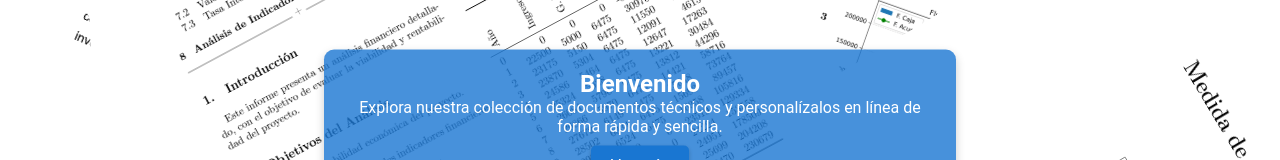
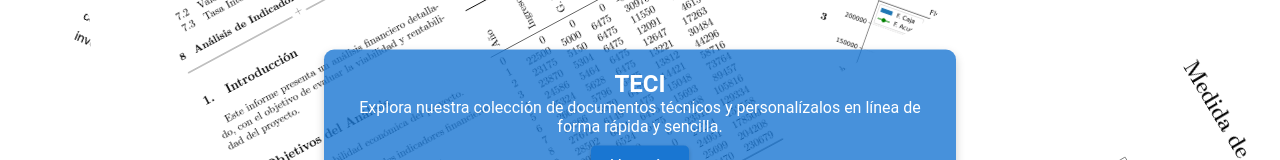
Before and after one commit to trabajosestudiosconsultoriainf/trabajosestudiosconsultoriainf.github.io, a plain HTML site: page index.html in a window 1280 px wide. Shown: the part 281-441 px from the top of the page. Drawn offline with Linux system fonts and the light colour scheme.

Commit message:
rr Wed 19 Feb 2025 06:25:38 PM CET

```diff
--- a/index.html
+++ b/index.html
@@ -85,7 +85,7 @@
 <body>
     <div class="collage" id="collage">
         <div class="overlay">
-            <div class="title">Bienvenido</div>
+            <div class="title">TECI</div>
             <div class="subtitle">Explora nuestra colección de documentos técnicos y personalízalos en línea de forma rápida y sencilla.</div>
             <a href="https://calculadoradeahorroenergetico.duckdns.org/" class="button">Ver más</a>
         </div>
```
